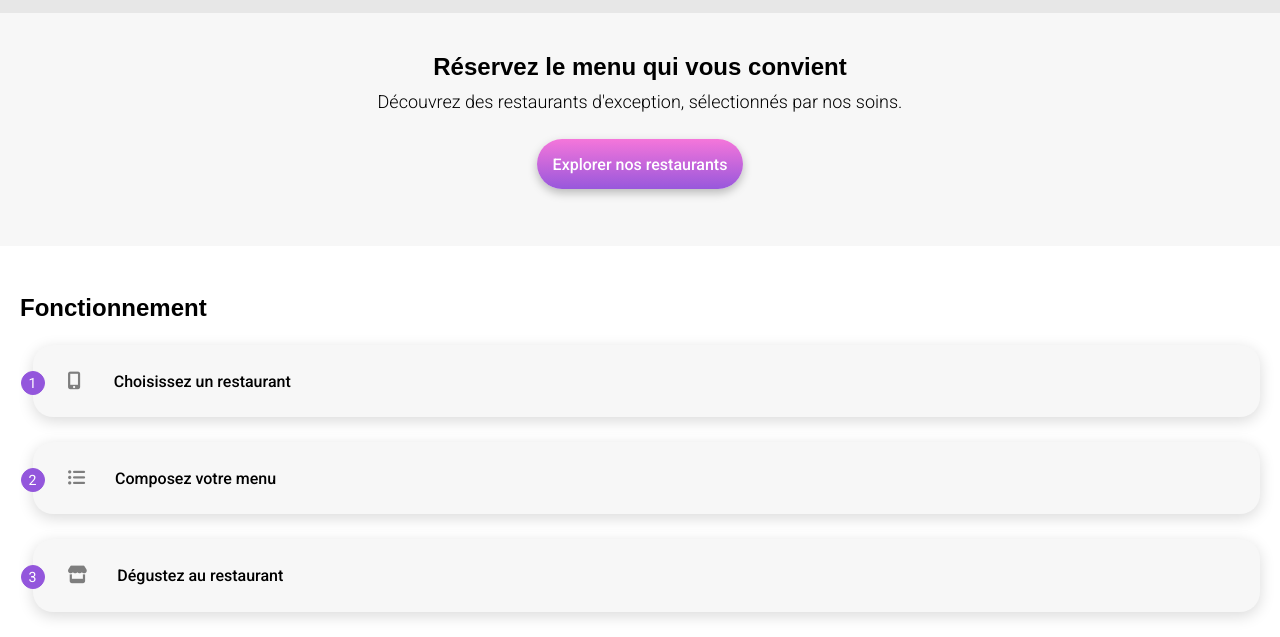
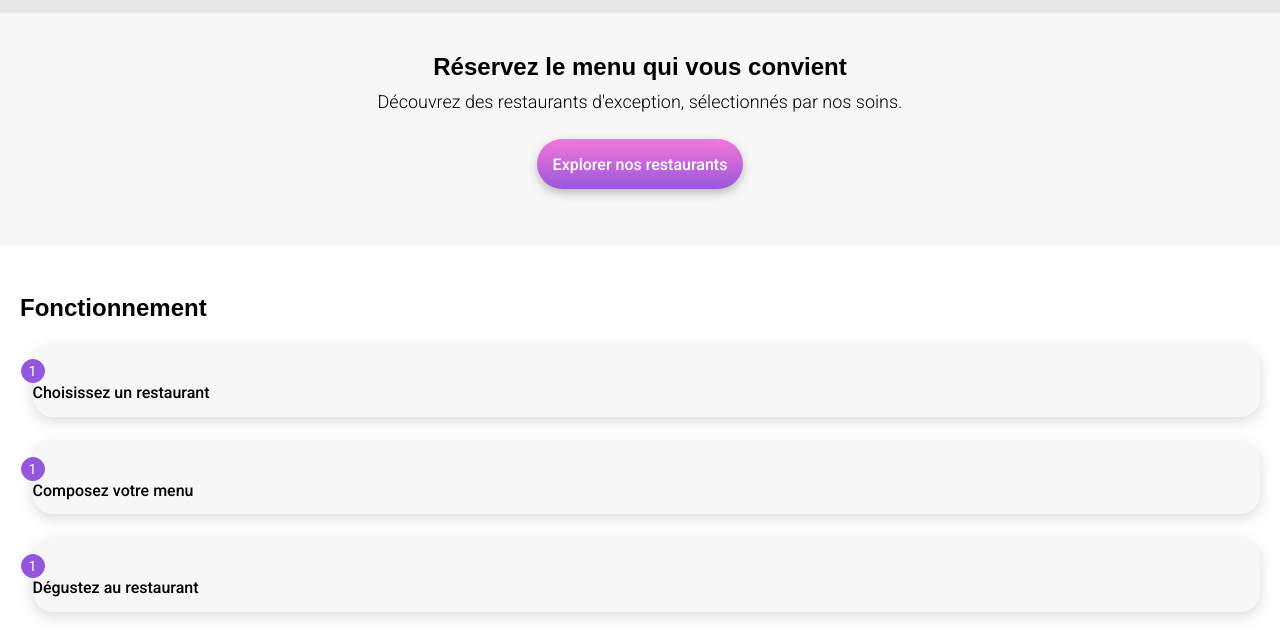
Before and after one commit to Merlin033/OhMyFood, a website: page index.html in a window 1280 px wide. Shown: the part 163-800 px from the top of the page. Drawn offline with Linux system fonts and the light colour scheme; a web font is replaced by a local one.

Commit message:
step_buttons changed with ::before 1/2

```diff
--- a/index.html
+++ b/index.html
@@ -14,23 +14,13 @@
 		/>
 		<link rel="preconnect" href="https://fonts.googleapis.com" />
 		<link rel="preconnect" href="https://fonts.gstatic.com" crossorigin />
-    <link
-      href="https://fonts.googleapis.com/css2?family=Shrikhand&display=swap"
-      rel="stylesheet"
-    />
-    <script
-      src="https://kit.fontawesome.com/4f1195cfba.js"
-      crossorigin="anonymous"
-    ></script>
+		<link href="https://fonts.googleapis.com/css2?family=Shrikhand&display=swap" rel="stylesheet" />
+		<script src="https://kit.fontawesome.com/4f1195cfba.js" crossorigin="anonymous"></script>
 	</head>
 	<body>
 		<div class="container">
 			<header>
-        <img
-          src="./public/images/logo/ohmyfood@2x.svg"
-          alt="Ohmyfood website logo"
-          class="logo"
-        />
+				<img src="./public/images/logo/ohmyfood@2x.svg" alt="Ohmyfood website logo" class="logo" />
 			</header>
 			<main>
 				<div class="location">
@@ -39,32 +29,15 @@
 				</div>
 				<section class="intro">
 					<h1>Réservez le menu qui vous convient</h1>
-          <p>
-            Découvrez des restaurants d'exception, sélectionnés par nos soins.
-          </p>
+					<p>Découvrez des restaurants d'exception, sélectionnés par nos soins.</p>
 					<button class="btn">Explorer nos restaurants</button>
 				</section>
 				<section class="steps">
 					<h2>Fonctionnement</h2>
 					<div class="steps__container">
-            <button class="btn-step">
-              <div class="btn-step__number">1</div>
-              <span style="font-size: 1.1rem; color: #7e7e7e"
-                ><i class="fa-solid fa-mobile-screen-button"></i></span
-              >Choisissez un restaurant
-            </button>
-            <button class="btn-step">
-              <div class="btn-step__number">2</div>
-              <span style="font-size: 1.1rem; color: #7e7e7e"
-                ><i class="fa-sharp fa-solid fa-list-ul"></i></span
-              >Composez votre menu
-            </button>
-            <button class="btn-step">
-              <div class="btn-step__number">3</div>
-              <span style="font-size: 1.1rem; color: #7e7e7e"
-                ><i class="fa-sharp fa-solid fa-store"></i></span
-              >Dégustez au restaurant
-            </button>
+						<button class="btn-step">Choisissez un restaurant</button>
+						<button class="btn-step">Composez votre menu</button>
+						<button class="btn-step">Dégustez au restaurant</button>
 					</div>
 				</section>
 				<section class="restaurants">
@@ -73,10 +46,7 @@
 						<article class="card">
 							<div class="card--new">Nouveau</div>
 							<div class="card__img">
-                <img
-                  src="./public/images/restaurants/jay-wennington-N_Y88TWmGwA-unsplash.jpg"
-                  alt=""
-                />
+								<img src="./public/images/restaurants/jay-wennington-N_Y88TWmGwA-unsplash.jpg" alt="" />
 							</div>
 							<div class="card__legend">
 								<div class="card__legend__text">
@@ -91,10 +61,7 @@
 						<article class="card">
 							<div class="card--new">Nouveau</div>
 							<div class="card__img">
-                <img
-                  src="./public/images/restaurants/stil-u2Lp8tXIcjw-unsplash.jpg"
-                  alt=""
-                />
+								<img src="./public/images/restaurants/stil-u2Lp8tXIcjw-unsplash.jpg" alt="" />
 							</div>
 							<div class="card__legend">
 								<div class="card__legend__text">
@@ -108,10 +75,7 @@
 						</article>
 						<article class="card">
 							<div class="card__img">
-                <img
-                  src="./public/images/restaurants/toa-heftiba-DQKerTsQwi0-unsplash.jpg"
-                  alt=""
-                />
+								<img src="./public/images/restaurants/toa-heftiba-DQKerTsQwi0-unsplash.jpg" alt="" />
 							</div>
 							<div class="card__legend">
 								<div class="card__legend__text">
--- a/sass/components/_buttons.scss
+++ b/sass/components/_buttons.scss
@@ -3,7 +3,3 @@
 .btn {
     @include mixins.btn
 }
-
-.btn-step {
-    @include mixins.btn-step
-}
--- /dev/null
+++ b/sass/components/_step_buttons.scss
@@ -0,0 +1,5 @@
+@use "../utils/mixins";
+
+.btn-step {
+    @include mixins.btn-step
+}
--- a/sass/main.scss
+++ b/sass/main.scss
@@ -3,6 +3,7 @@
 @use "./base/typography";
 
 @use "./components/buttons";
+@use "./components/step_buttons";
 @use "./components/cards";
 
 @use "./pages/home";
--- a/sass/utils/_mixins.scss
+++ b/sass/utils/_mixins.scss
@@ -33,8 +33,11 @@
     border-radius: 20px;
     border-style: none;
     position: relative;
-    margin-left: 12.5px;text-align: left;
-        &__number{
+    margin-left: 12.5px;
+    text-align: left;
+        &::before {
+            content: counter(number);
+            counter-increment: number 1;
             height: 1.5rem;
             width: 1.5rem;
             display: flex;
@@ -47,13 +50,8 @@
             color: white;
             border-radius: 50%;
             border: 1px solid variables.$colour-primary;
-            position: absolute;
         }
 
-        .fa-mobile-screen-button {
-            padding-right: 33px;
-            padding-left: 35px;
-         }
         .fa-list-ul {
            padding-right: 30px;
            padding-left: 35px;
```
Also changed, not shown: public.css/menu.css, public.css/style.css, 2 other files. Lines whose indentation alone changed are shown as unchanged.
